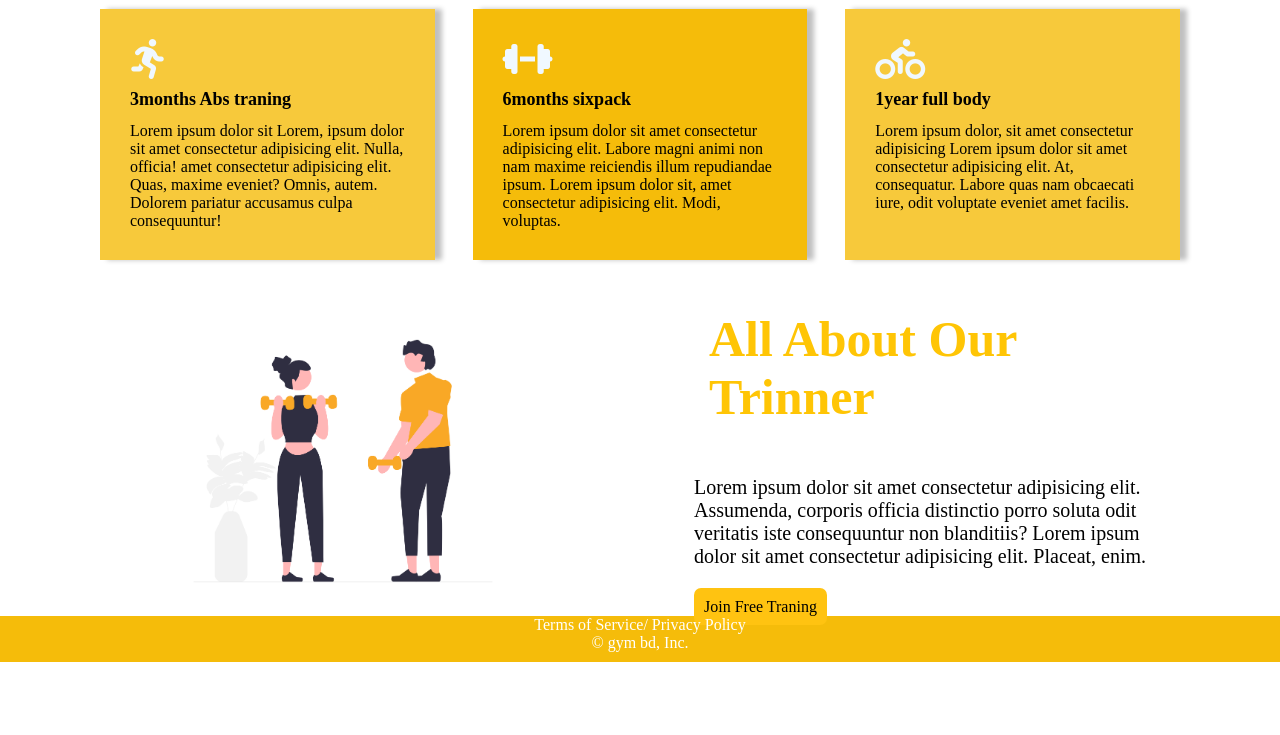
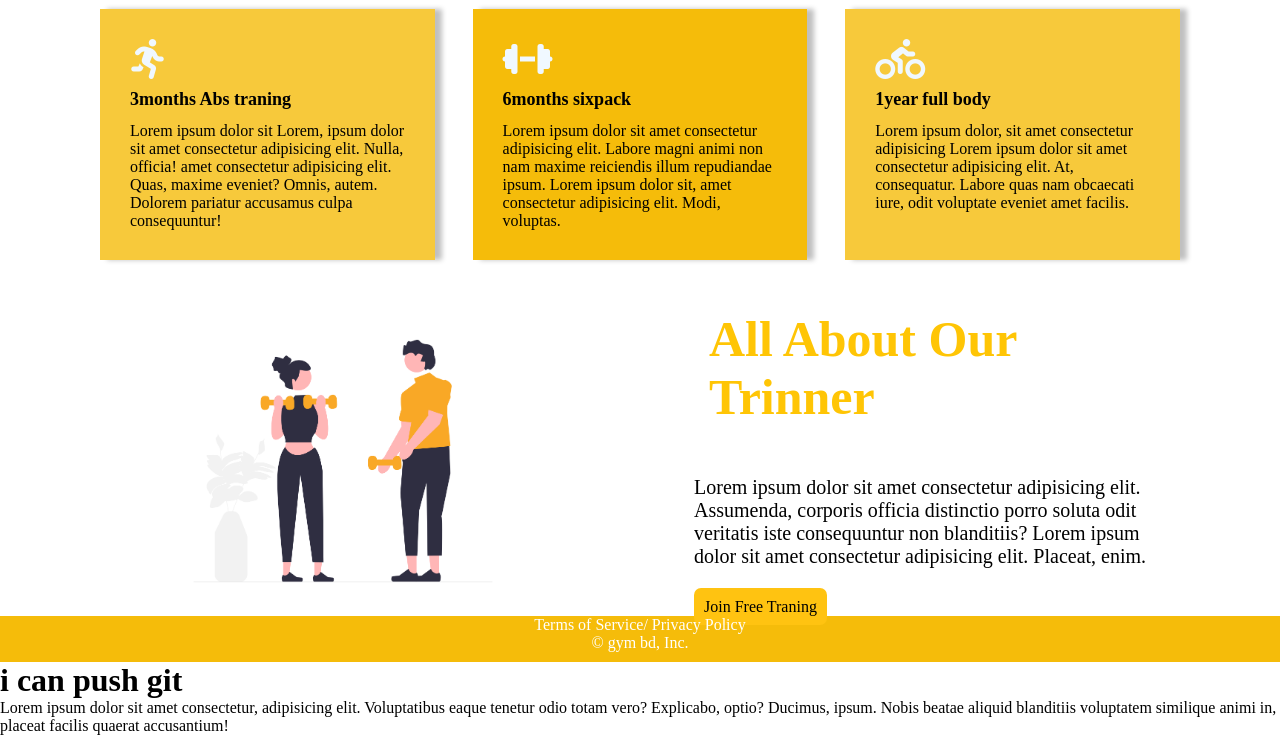
Before and after one commit to Minhaj-10/gym-service-repo, a plain HTML site: page index.html in a window 1280 px wide. Shown: the part 684-1419 px from the top of the page. Before the commit the page ends 1346 px from the top, so only its background shows below. Drawn offline with Linux system fonts and the light colour scheme.

Commit message:
added header

```diff
--- a/index.html
+++ b/index.html
@@ -81,5 +81,8 @@
     <footer>
        <p> Terms of Service/ Privacy Policy <br>© gym bd, Inc.</p>
     </footer>
+
+    <h1> i can push git</h1>
+    <p>Lorem ipsum dolor sit amet consectetur, adipisicing elit. Voluptatibus eaque tenetur odio totam vero? Explicabo, optio? Ducimus, ipsum. Nobis beatae aliquid blanditiis voluptatem similique animi in, placeat facilis quaerat accusantium!</p>
 </body>
 </html>
```
